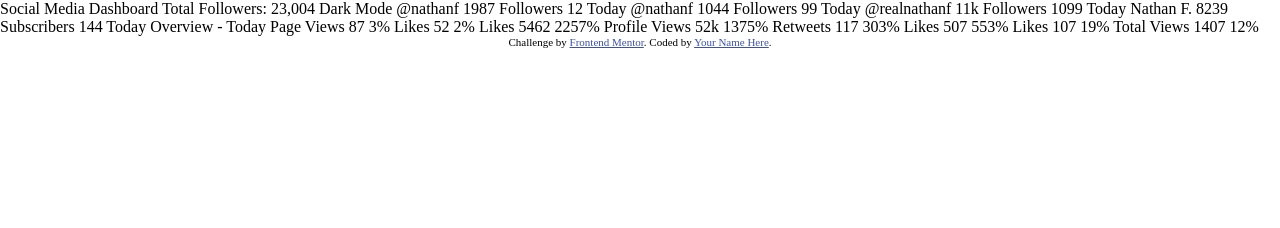
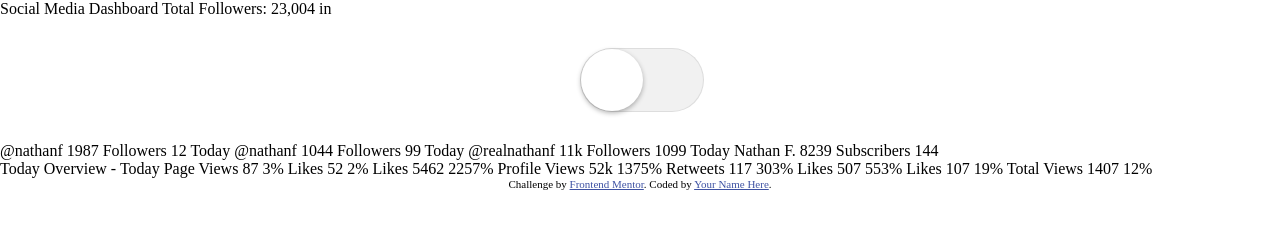
Before and after one commit to KatyaPalheta/dashboard_medias_sociais_com_tema_claro_escuro, a plain HTML site: page index.html in a window 1280 px wide. Drawn offline with Linux system fonts and the light colour scheme.

Commit message:
feat adicionando switch ✨

```diff
--- a/assets/styles/style.css
+++ b/assets/styles/style.css
@@ -1,3 +1,5 @@
+@import url('/assets/styles/switch.css');
+
 .attribution {
 	font-size: 11px;
 	text-align: center;
--- /dev/null
+++ b/assets/styles/switch.css
@@ -0,0 +1,95 @@
+.switch__container {
+	margin: 30px auto;
+	width: 120px;
+}
+
+.switch {
+	visibility: hidden;
+	position: absolute;
+	margin-left: -9999px;
+}
+
+.switch + label {
+	display: block;
+	position: relative;
+	cursor: pointer;
+	outline: none;
+	user-select: none;
+}
+
+.switch--shadow + label {
+	padding: 2px;
+	width: 120px;
+	height: 60px;
+	background-color: #dddddd;
+	border-radius: 60px;
+}
+.switch--shadow + label:before,
+.switch--shadow + label:after {
+	display: block;
+	position: absolute;
+	top: 1px;
+	left: 1px;
+	bottom: 1px;
+	content: '';
+}
+.switch--shadow + label:before {
+	right: 1px;
+	background-color: #f1f1f1;
+	border-radius: 60px;
+	transition: background 0.4s;
+}
+.switch--shadow + label:after {
+	width: 62px;
+	background-color: #fff;
+	border-radius: 100%;
+	box-shadow: 0 2px 5px rgba(0, 0, 0, 0.3);
+	transition: all 0.4s;
+}
+.switch--shadow:checked + label:before {
+	background-color: #8ce196;
+}
+.switch--shadow:checked + label:after {
+	transform: translateX(60px);
+}
+
+/* Estilo Flat
+.switch--flat + label {
+	padding: 2px;
+	width: 120px;
+	height: 60px;
+	background-color: #dddddd;
+	border-radius: 60px;
+	transition: background 0.4s;
+}
+.switch--flat + label:before,
+.switch--flat + label:after {
+	display: block;
+	position: absolute;
+	content: '';
+}
+.switch--flat + label:before {
+	top: 2px;
+	left: 2px;
+	bottom: 2px;
+	right: 2px;
+	background-color: #fff;
+	border-radius: 60px;
+	transition: background 0.4s;
+}
+.switch--flat + label:after {
+	top: 4px;
+	left: 4px;
+	bottom: 4px;
+	width: 56px;
+	background-color: #dddddd;
+	border-radius: 52px;
+	transition: margin 0.4s, background 0.4s;
+}
+.switch--flat:checked + label {
+	background-color: #8ce196;
+}
+.switch--flat:checked + label:after {
+	margin-left: 60px;
+	background-color: #8ce196;
+}*/
--- a/index.html
+++ b/index.html
@@ -15,11 +15,21 @@
 		<link rel="stylesheet" href="/assets/styles/style.css" />
 	</head>
 	<body>
-		Social Media Dashboard Total Followers: 23,004 Dark Mode @nathanf 1987
-		Followers 12 Today @nathanf 1044 Followers 99 Today @realnathanf 11k Followers
-		1099 Today Nathan F. 8239 Subscribers 144 Today Overview - Today Page Views 87
-		3% Likes 52 2% Likes 5462 2257% Profile Views 52k 1375% Retweets 117 303%
-		Likes 507 553% Likes 107 19% Total Views 1407 12%
+		<section>
+			Social Media Dashboard Total Followers: 23,004 in
+
+			<div class="switch__container">
+				<input id="switch-shadow" class="switch switch--shadow" type="checkbox" />
+				<label for="switch-shadow"></label>
+			</div>
+			@nathanf 1987 Followers 12 Today @nathanf 1044 Followers 99 Today
+			@realnathanf 11k Followers 1099 Today Nathan F. 8239 Subscribers 144
+		</section>
+		<section>
+			Today Overview - Today Page Views 87 3% Likes 52 2% Likes 5462 2257% Profile
+			Views 52k 1375% Retweets 117 303% Likes 507 553% Likes 107 19% Total Views
+			1407 12%
+		</section>
 
 		<div class="attribution">
 			Challenge by
```
